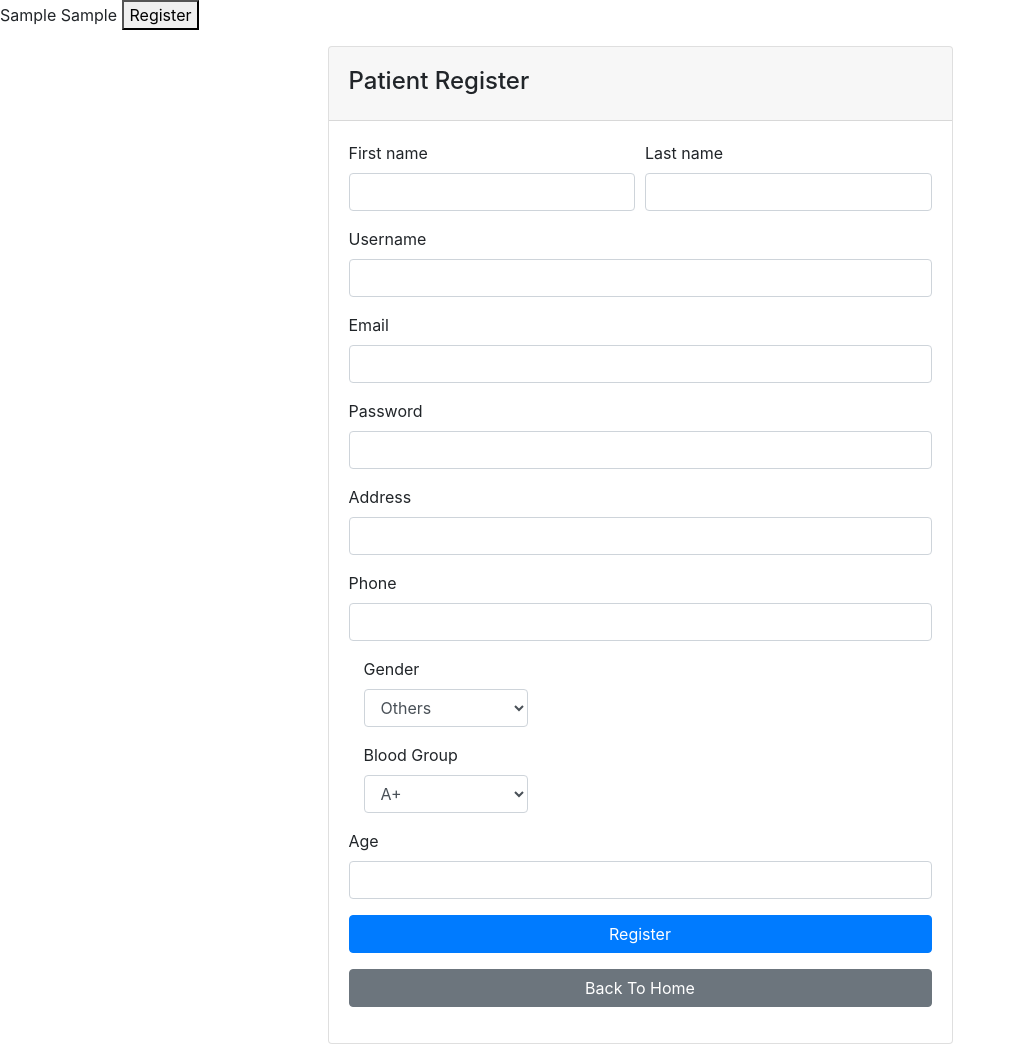
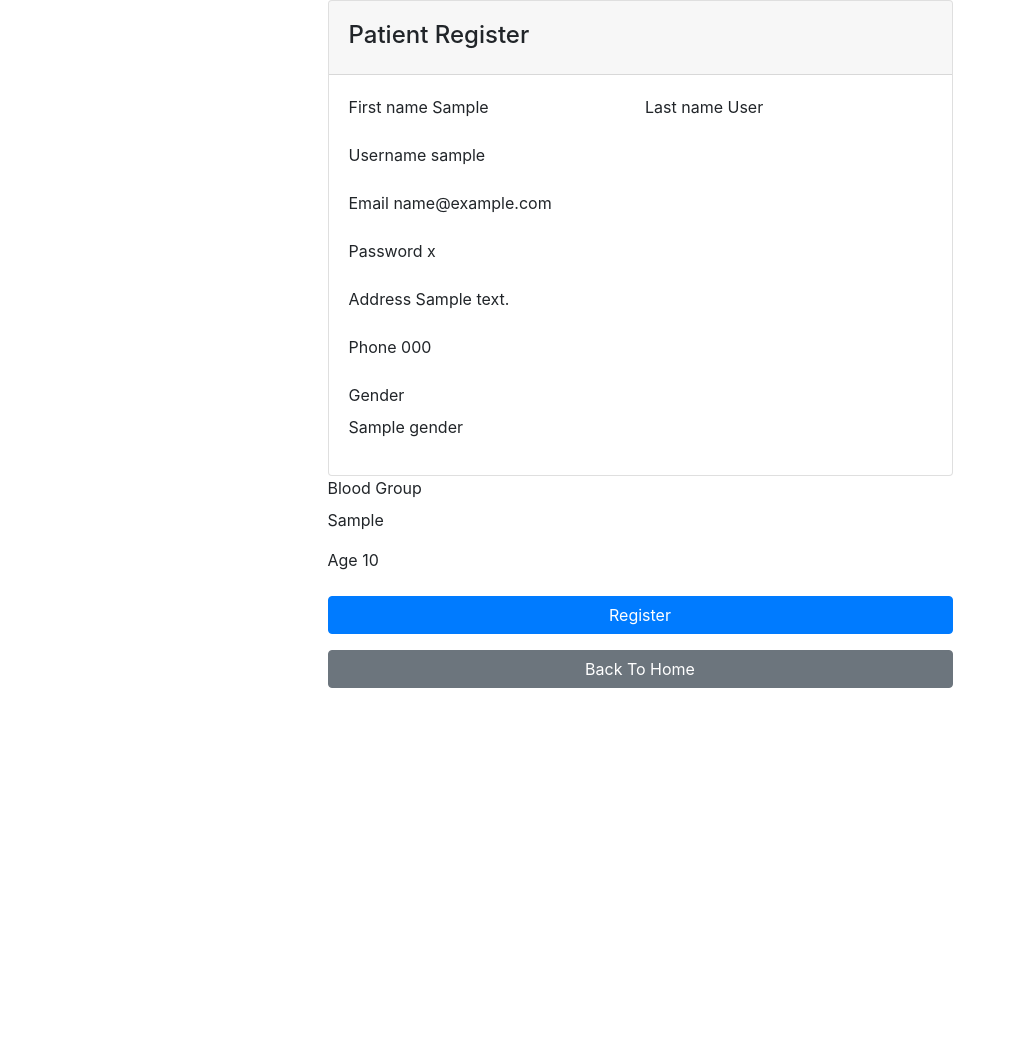
Before and after one commit to sagar3s/Hospital_Manaement_System, a Django app: template templates/signup_patient.html in a window 1280 px wide. Shown: the whole page, without its empty margins (0-1015 px from the left). After the commit the page ends 688 px from the top, so only its background shows below. Run offline with Django 3.2, Linux system fonts and the light colour scheme; the template is opened without the code that fills it: most values are stand-ins (such as "Sample title", 1, 10 or a date in 2020); some libraries are stand-ins or nearby versions.

Commit message:
register sakiyo

```diff
--- a/templates/signup_patient.html
+++ b/templates/signup_patient.html
@@ -1,15 +1,3 @@
-
-
-{% load widget_tweaks %}
-
-<!--- signup page for doctor by admin(sumit)  ---------->
-<form method="post" enctype="multipart/form-data">
-  {% csrf_token %}
-      {{form1.as_p}}
-      {{form2.as_p}}
-        <button type="submit" class="btnSubmit">Register</button>
-
-</form>
 
 <link href="//maxcdn.bootstrapcdn.com/bootstrap/4.0.0/css/bootstrap.min.css" rel="stylesheet" id="bootstrap-css">
   <script src="{static 'js/bootstrap.min.js' %}"></script>
@@ -34,61 +22,45 @@
     <div class="form-row">
       <div class="col form-group">
         <label>First name </label>
-          <input type="text" class="form-control" placeholder="">
+        {{form1.first_name|add_class:"form-control"}}
       </div> <!-- form-group end.// -->
       <div class="col form-group">
         <label>Last name</label>
-          <input type="text" class="form-control" placeholder=" ">
+        {{form1.last_name|add_class:"form-control"}}
       </div> <!-- form-group end.// -->
     </div> <!-- form-row end.// -->
     <div class="form-group">
       <label>Username</label>
-      <input type="username" class="form-control" placeholder="">
+      {{form1.username|add_class:"form-control"}}
     </div> <!-- form-group end.// -->
     <div class="form-group">
       <label>Email</label>
-      <input type="email" class="form-control" placeholder="">
+      {{form1.email|add_class:"form-control"}}
     </div> <!-- form-group end.// -->
     <div class="form-group">
       <label>Password</label>
-        <input class="form-control" type="password">
+      {{form1.password|add_class:"form-control"}}
     </div> <!-- form-group end.// -->
     <div class="form-group">
       <label>Address</label>
-      <input type="address" class="form-control" placeholder="">
+      {{form2.Address|add_class:"form-control"}}
     </div> <!-- form-group end.// -->
     <div class="form-group">
       <label>Phone</label>
-      <input type="tel" class="form-control" placeholder="">
+      {{form2.Phone|add_class:"form-control"}}
     </div> <!-- form-group end.// -->
     <div class="form-group">
-      <label for="type" class="col-sm-3 control-label">Gender</label>
-      <div class="col-sm-4">
-          <select id="Select" class="form-control">
-              <option>Others</option>
-              <option>Male</option>
-              <option>Female</option>
-          </select>
-      </div>
+      <label>Gender</label>
+      <div class="form-group">{{form2.gender|add_class:"form-control"}}</div>
+    </div>
   </div> <!-- /.form-group -->
     <div class="form-group">
-      <label for="type" class="col-sm-3 control-label">Blood Group</label>
-      <div class="col-sm-4">
-          <select id="Select" class="form-control">
-              <option>A+</option>
-              <option>A-</option>
-              <option>B+</option>
-              <option>B-</option>
-              <option>AB+</option>
-              <option>AB-</option>
-              <option>O+</option>
-              <option>O-</option>
-          </select>
-      </div>
-  </div> <!-- /.form-group -->
+      <label>Blood Group</label>
+            <div class="form-group">{{form2.blood_group|add_class:"form-control"}}</div>
+      <!-- /.form-group -->
   <div class="form-group">
     <label>Age</label>
-    <input type="number" class="form-control" placeholder="">
+    {{form2.age|add_class:"form-control"}}
   </div> <!-- form-group end.// -->
       <div class="form-group">
           <button type="submit" class="btn btn-primary btn-block"> Register  </button>
```
Also changed, not shown: templates/admin_signup.html (+7 -7 lines), db.sqlite3.
